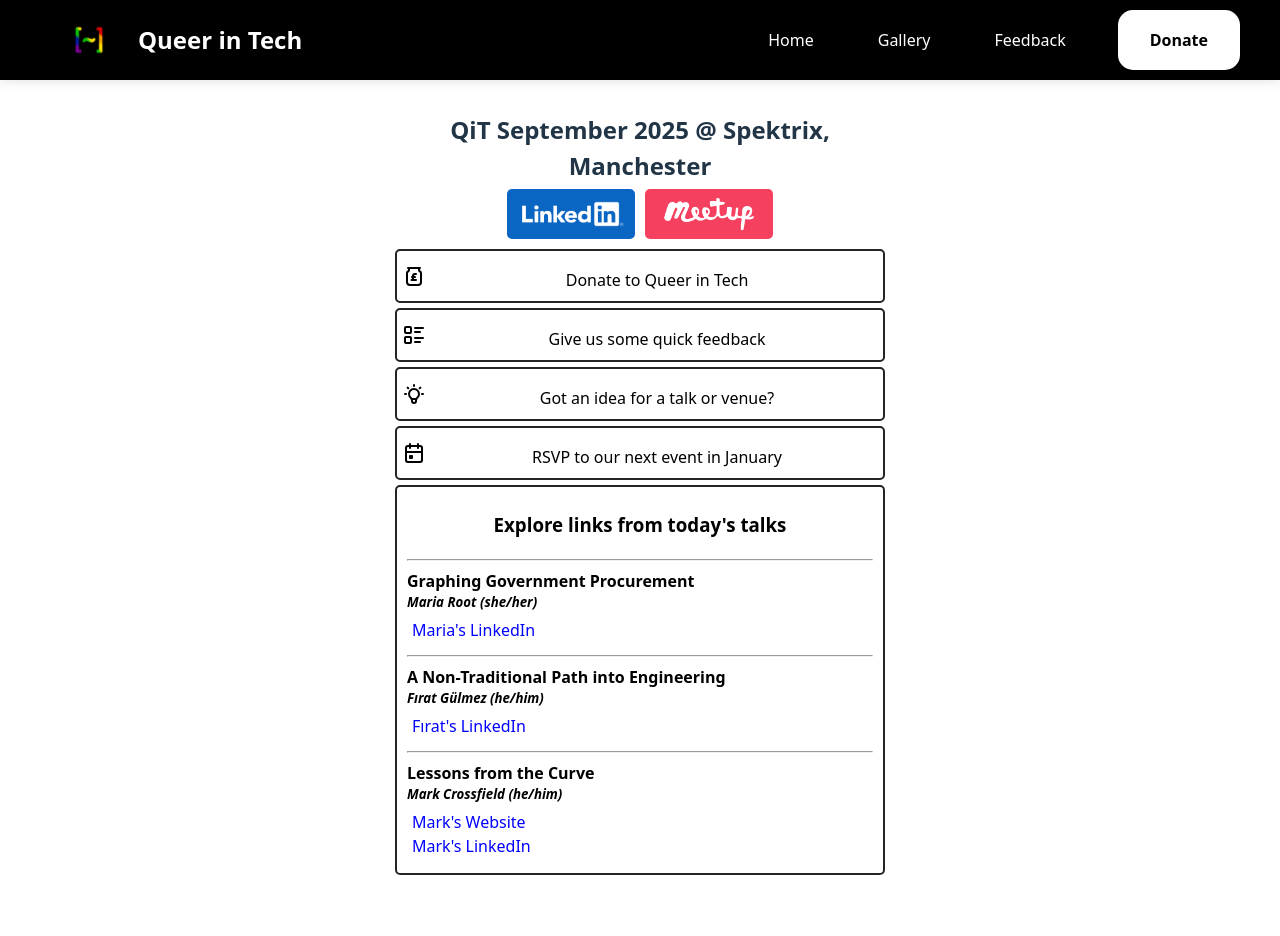
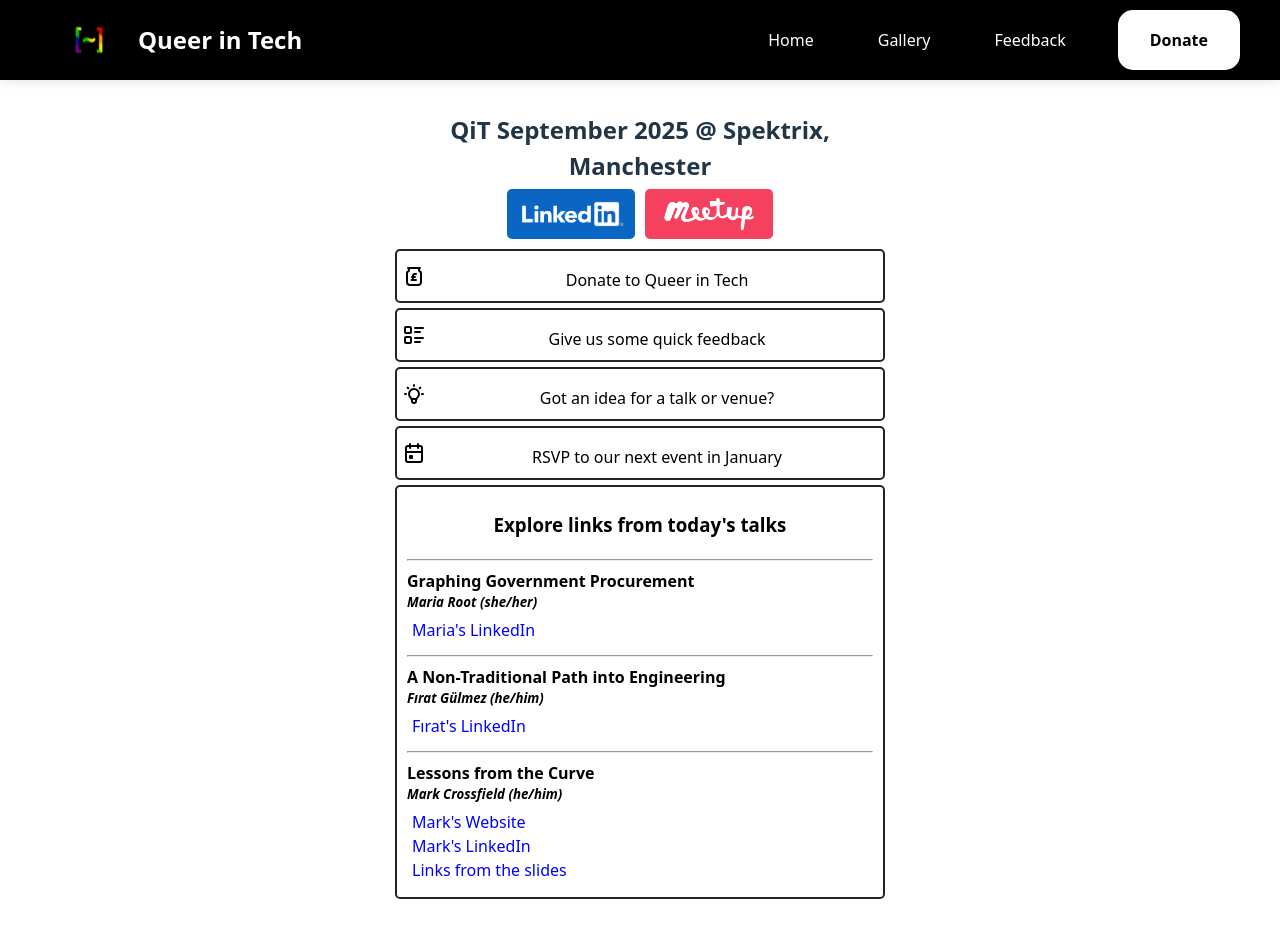
Before and after one commit to Queer-In-Tech/queer-in-tech-website, a React (Vite) app: page /links/latest in a window 1280 px wide. Before the commit the page ends 912 px from the top, so only its background shows below. Built offline with nearby package versions, Linux system fonts and the light colour scheme.

Commit message:
Add Mark’s link

```diff
--- a/src/pages/PostEventLinks.tsx
+++ b/src/pages/PostEventLinks.tsx
@@ -142,6 +142,7 @@ function TalkLinks() {
           href: "https://www.linkedin.com/in/markcrossfield",
           text: "Mark's LinkedIn",
         },
+{href: "https://www.markcrossfield.co.uk/it-takes-a-village", text: "Links from the slides"},
       ],
     },
   ];
```
